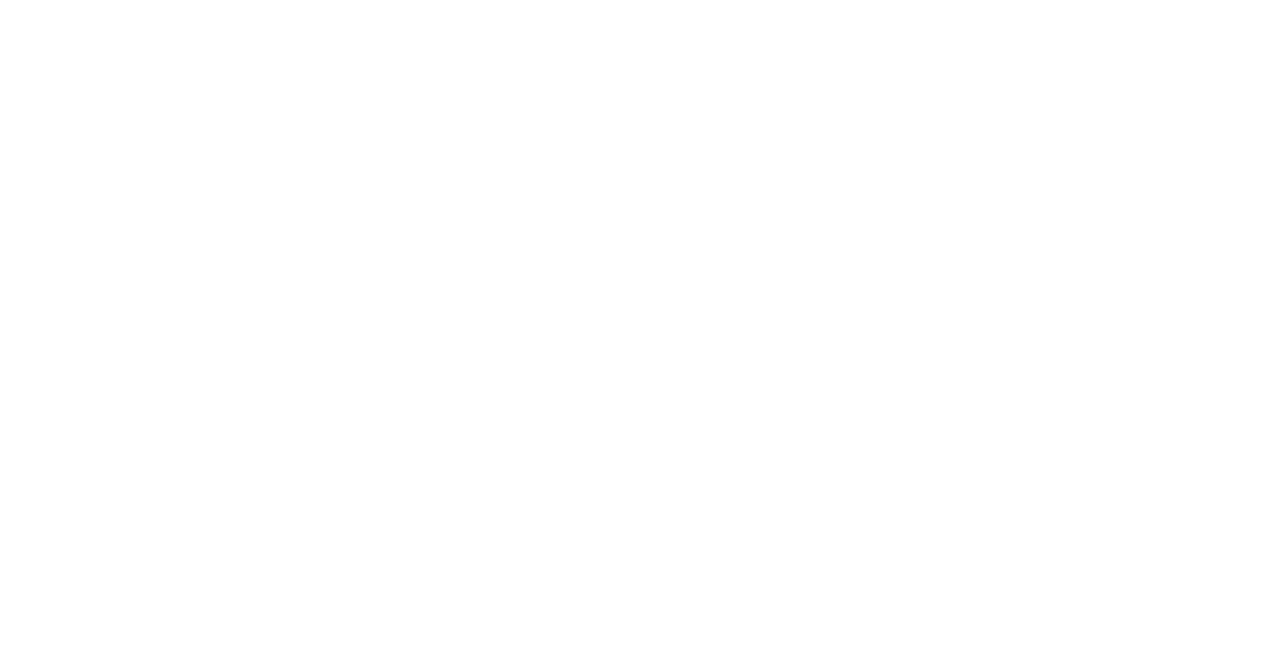
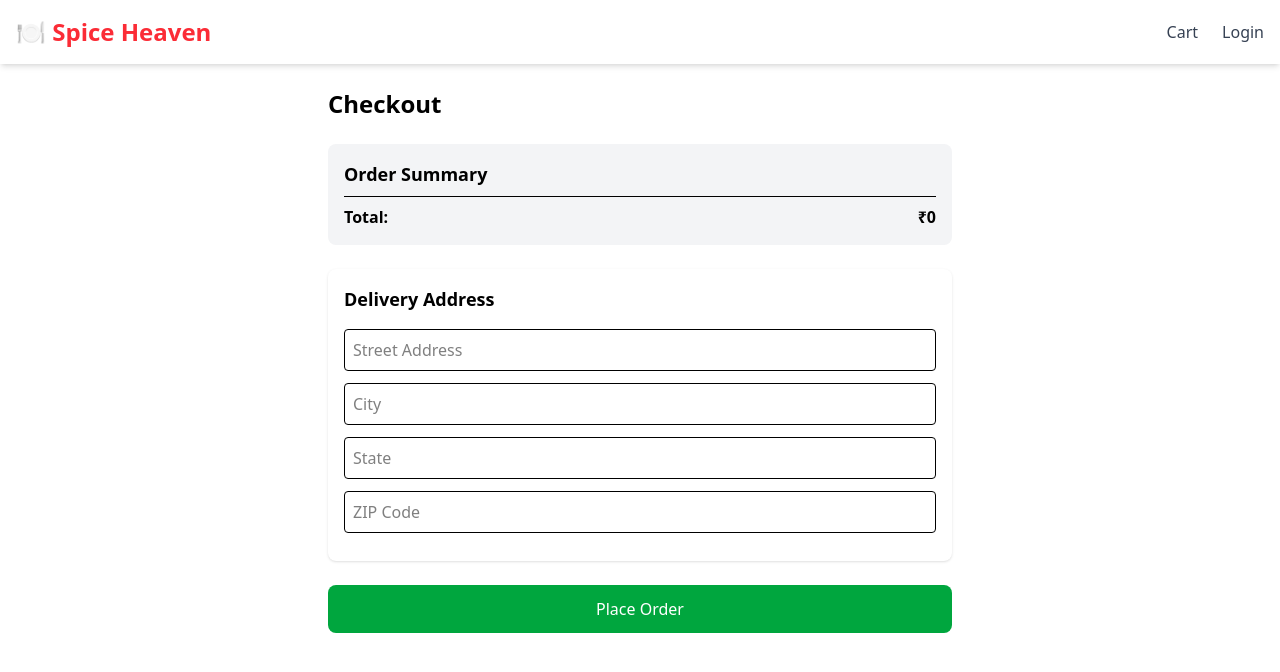
Before and after one commit to abhikumar11/spicehaven, a React (Vite) app in the folder client/: page /checkout in a window 1280 px wide. Before the commit this address had no page. Shown: the top 672 px of the page. Built offline with nearby package versions, Linux system fonts and the light colour scheme.

Commit message:
initial commit

```diff
--- a/client/src/App.jsx
+++ b/client/src/App.jsx
@@ -4,6 +4,7 @@
 import Home from './components/Home'
 import Register from './components/Register'
 import Cart from './components/Cart'
+import Checkout from './components/Checkout'
 
 const App = () => {
   return (
@@ -14,6 +15,7 @@
         <Route path="/login" element={<Login/>}/>
         <Route path="/register" element={<Register/>}/>
         <Route path="/cart" element={<Cart/>}/>
+        <Route path="/checkout" element={<Checkout />} />
         </Route>
         </Routes>
     </div>
--- a/client/src/components/Cart.jsx
+++ b/client/src/components/Cart.jsx
@@ -1,6 +1,7 @@
 import { useSelector, useDispatch } from "react-redux";
 import { INCREASE_QTY, DECREASE_QTY, REMOVE_FROM_CART, CLEAR_CART } from "../redux/constant";
 import { decreaseQty, increaseQty } from "../redux/action/cartAction";
+import { Link } from "react-router-dom";
 
 const Cart = () => {
   const { cartItems } = useSelector((state) => state.cart);
@@ -77,9 +78,11 @@
           >
             Clear Cart
           </button>
-          <button className="px-6 py-2 bg-green-600 text-white rounded-lg hover:bg-green-700 transition">
-            Checkout
-          </button>
+         <Link to="/checkout">
+  <button className="px-6 py-2 bg-green-600 text-white rounded-lg hover:bg-green-700 transition">
+    Checkout
+  </button>
+</Link>
         </div>
       </div>
     </div>
--- a/client/src/components/Checkout.jsx
+++ b/client/src/components/Checkout.jsx
@@ -1,127 +1,106 @@
-import React, { useState } from "react";
-import { useSelector, useDispatch } from "react-redux";
-import { CLEAR_CART } from "../redux/constant";
+// src/pages/Checkout.js
+import { useState } from "react";
+import { useDispatch, useSelector } from "react-redux";
+import { createOrder } from "../redux/action/orderAction";
 
 const Checkout = () => {
+  const dispatch = useDispatch();
   const { cartItems } = useSelector((state) => state.cart);
-  const dispatch = useDispatch();
-
-  const [name, setName] = useState("");
-  const [address, setAddress] = useState("");
-  const [phone, setPhone] = useState("");
-  const [payment, setPayment] = useState("COD");
-  const [orderPlaced, setOrderPlaced] = useState(false);
+  const { loading, error, success } = useSelector((state) => state.order);
 
   const totalPrice = cartItems.reduce(
     (acc, item) => acc + item.price * item.quantity,
     0
   );
 
-  const handleOrder = () => {
-    if (!name || !address || !phone) {
-      alert("Please fill all the details!");
-      return;
-    }
+  const [address, setAddress] = useState({
+    street: "",
+    city: "",
+    state: "",
+    zip: "",
+  });
 
-    setOrderPlaced(true);
-    dispatch({ type: CLEAR_CART });
+  const handleChange = (e) => {
+    setAddress({ ...address, [e.target.name]: e.target.value });
   };
 
-  if (cartItems.length === 0 && !orderPlaced) {
-    return (
-      <div className="p-10 text-center text-gray-600 text-xl">
-        🛒 Your cart is empty
-      </div>
-    );
-  }
-
-  if (orderPlaced) {
-    return (
-      <div className="p-10 text-center">
-        <h1 className="text-3xl font-bold text-green-600 mb-4">
-          ✅ Order Placed Successfully!
-        </h1>
-        <p className="text-gray-700 mb-4">
-          Thank you, {name}. Your order of ₹{totalPrice} is on the way.
-        </p>
-        <p className="text-gray-500">Payment Method: {payment}</p>
-      </div>
-    );
-  }
+  const handlePlaceOrder = () => {
+    dispatch(createOrder(cartItems, address, totalPrice));
+  };
 
   return (
-    <div className="max-w-4xl mx-auto p-6">
-      <h1 className="text-3xl font-bold mb-6 text-center">Checkout</h1>
+    <div className="max-w-2xl mx-auto p-6">
+      <h1 className="text-2xl font-bold mb-6">Checkout</h1>
 
-      <div className="bg-white shadow-md rounded-lg p-4 mb-6">
-        <h2 className="text-xl font-semibold mb-4">Order Summary</h2>
-        <ul className="space-y-2">
+      <div className="bg-gray-100 p-4 rounded-lg mb-6">
+        <h2 className="text-lg font-semibold mb-2">Order Summary</h2>
         {cartItems.map((item) => (
-            <li
-              key={item.id}
-              className="flex justify-between border-b pb-2"
+          <div
+            key={item._id}
+            className="flex justify-between text-gray-700 mb-2"
           >
-              <span>{item.name} x {item.quantity}</span>
+            <span>
+              {item.name} × {item.quantity}
+            </span>
             <span>₹{item.price * item.quantity}</span>
-            </li>
+          </div>
         ))}
-        </ul>
-        <div className="mt-4 font-bold text-right">
-          Total: ₹{totalPrice}
+        <div className="border-t mt-2 pt-2 font-bold flex justify-between">
+          <span>Total:</span>
+          <span>₹{totalPrice}</span>
         </div>
       </div>
 
-      <div className="bg-white shadow-md rounded-lg p-4">
-        <h2 className="text-xl font-semibold mb-4">Delivery Details</h2>
-        <form
-          onSubmit={(e) => {
-            e.preventDefault();
-            handleOrder();
-          }}
-          className="space-y-4"
-        >
+      <div className="bg-white shadow p-4 rounded-lg mb-6">
+        <h2 className="text-lg font-semibold mb-4">Delivery Address</h2>
         <input
           type="text"
-            placeholder="Full Name"
-            value={name}
-            onChange={(e) => setName(e.target.value)}
-            className="w-full border border-gray-300 rounded-lg px-4 py-2 focus:outline-none focus:ring-2 focus:ring-red-500"
+          name="street"
+          placeholder="Street Address"
+          value={address.street}
+          onChange={handleChange}
+          className="w-full border p-2 mb-3 rounded"
         />
         <input
           type="text"
-            placeholder="Address"
-            value={address}
-            onChange={(e) => setAddress(e.target.value)}
-            className="w-full border border-gray-300 rounded-lg px-4 py-2 focus:outline-none focus:ring-2 focus:ring-red-500"
+          name="city"
+          placeholder="City"
+          value={address.city}
+          onChange={handleChange}
+          className="w-full border p-2 mb-3 rounded"
         />
         <input
-            type="tel"
-            placeholder="Phone Number"
-            value={phone}
-            onChange={(e) => setPhone(e.target.value)}
-            className="w-full border border-gray-300 rounded-lg px-4 py-2 focus:outline-none focus:ring-2 focus:ring-red-500"
+          type="text"
+          name="state"
+          placeholder="State"
+          value={address.state}
+          onChange={handleChange}
+          className="w-full border p-2 mb-3 rounded"
         />
-
-          <div className="mt-2">
-            <label className="block font-medium mb-1">Payment Method:</label>
-            <select
-              value={payment}
-              onChange={(e) => setPayment(e.target.value)}
-              className="w-full border border-gray-300 rounded-lg px-4 py-2 focus:outline-none focus:ring-2 focus:ring-red-500"
-            >
-              <option value="COD">Cash on Delivery</option>
-              <option value="Online">Online Payment</option>
-            </select>
+        <input
+          type="text"
+          name="zip"
+          placeholder="ZIP Code"
+          value={address.zip}
+          onChange={handleChange}
+          className="w-full border p-2 mb-3 rounded"
+        />
       </div>
 
+
       <button
-            type="submit"
-            className="w-full bg-red-500 text-white py-2 rounded-lg hover:bg-red-600 transition"
+        onClick={handlePlaceOrder}
+        disabled={loading}
+        className="w-full py-3 bg-green-600 text-white rounded-lg hover:bg-green-700 transition"
       >
-            Place Order
+        {loading ? "Placing Order..." : "Place Order"}
       </button>
-        </form>
-      </div>
+
+      {/* Order Status */}
+      {error && <p className="text-red-500 mt-4">{error}</p>}
+      {success && (
+        <p className="text-green-600 mt-4">✅ Order placed successfully!</p>
+      )}
     </div>
   );
 };
--- /dev/null
+++ b/client/src/redux/reducer/orderReducer.jsx
@@ -0,0 +1,21 @@
+import { CREATE_ORDER_FAIL, CREATE_ORDER_REQUEST, CREATE_ORDER_SUCCESS } from "../constant";
+
+const initialState = {
+    order: null,
+    loading: false,
+    error: null,
+    success: false
+};
+
+const orderReducer = (state = initialState, action) => {
+    switch (action.type) {
+        case CREATE_ORDER_REQUEST:
+            return { ...state, loading: true, error: null, success: false };
+        case CREATE_ORDER_SUCCESS:
+            return { ...state, loading: false, error: null, success: true, order: action.payload.order };
+        case CREATE_ORDER_FAIL:
+            return { ...state, loading: false, error: action.payload };
+        default: return state;
+    }
+}
+export default orderReducer;
--- a/client/src/redux/store.jsx
+++ b/client/src/redux/store.jsx
@@ -3,8 +3,11 @@
 import userReducer from "./reducer/userReducer";
 import cartReducer from "./reducer/cartReducer";
 import productReducer from "./reducer/productReducer";
+import orderReducer from "./reducer/orderReducer";
+
 export const store=createStore(combineReducers({
     auth:userReducer,
     cart:cartReducer,
-    product:productReducer
+    product:productReducer,
+    order: orderReducer
 }),{},applyMiddleware(thunk))
```
Lines whose indentation alone changed are shown as unchanged.
